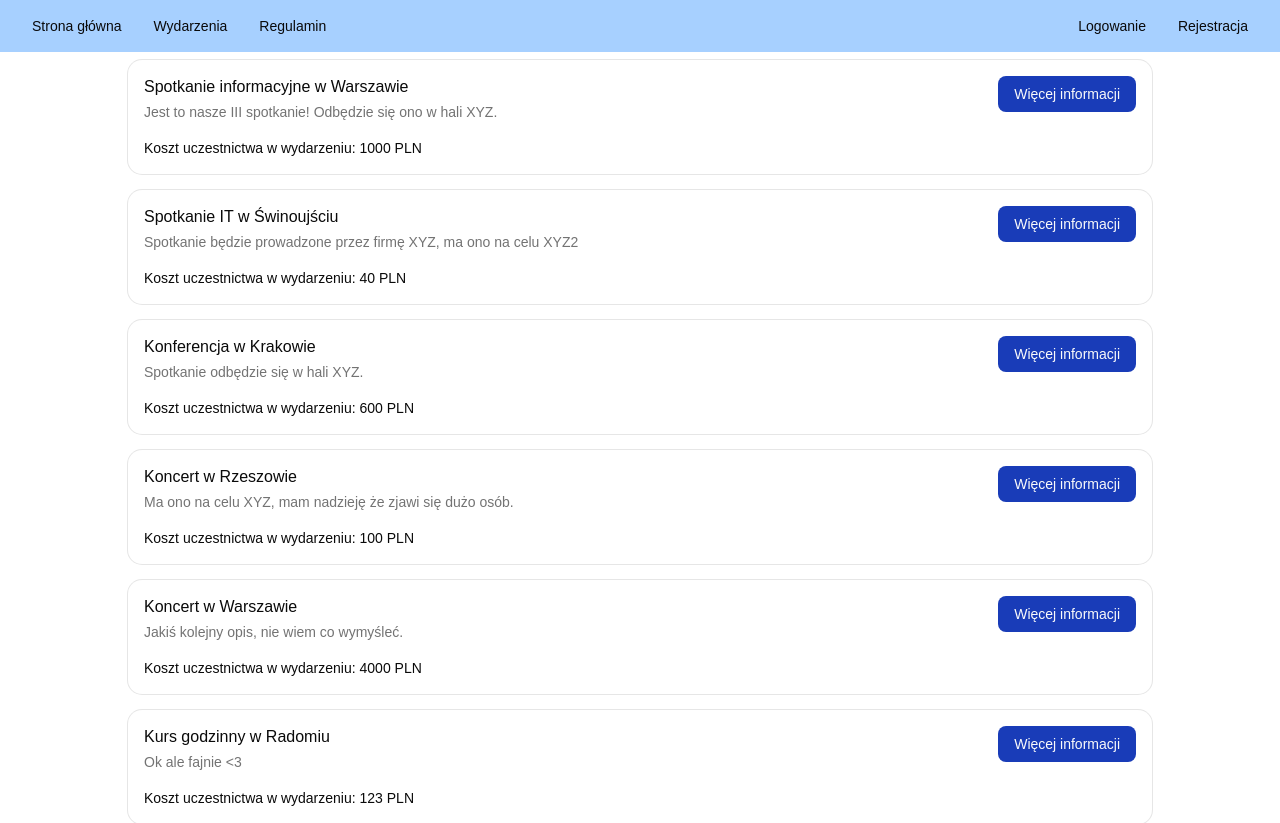
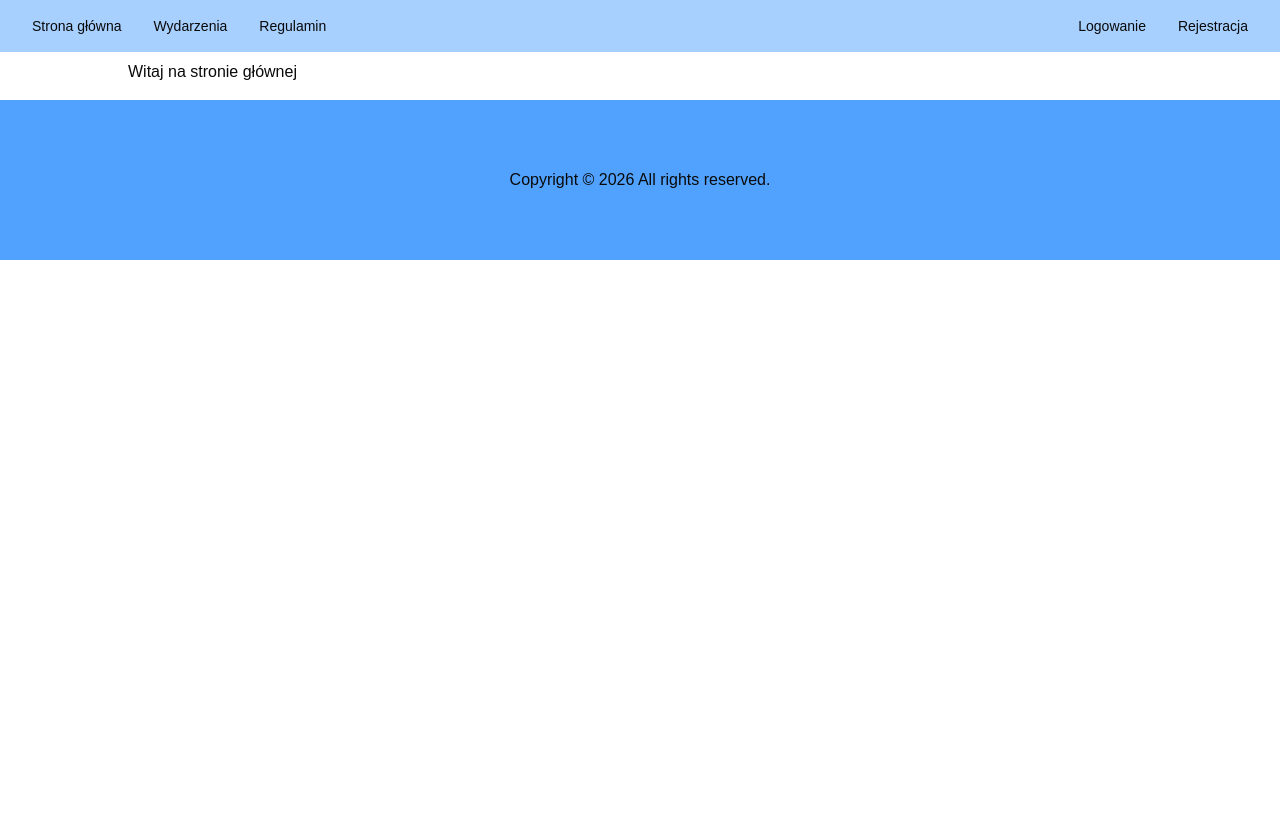
Before and after one commit to adammenkiel/SaleDrop, a React (Vite) app in the folder Frontend/: page / in a window 1280 px wide. Shown: the top 823 px of the page. After the commit the page ends 800 px from the top, so only its background shows below. Built offline with nearby package versions, Linux system fonts and the light colour scheme.

Commit message:
react-router-dom update

```diff
--- a/Frontend/package.json
+++ b/Frontend/package.json
@@ -18,6 +18,7 @@
     "lucide-react": "^1.17.0",
     "react": "^19.2.6",
     "react-dom": "^19.2.6",
+    "react-router-dom": "^7.17.0",
     "shadcn": "^4.11.0",
     "tailwind-merge": "^3.6.0",
     "tailwindcss": "^4.3.0",
--- a/Frontend/src/App.tsx
+++ b/Frontend/src/App.tsx
@@ -1,34 +1,36 @@
 
 import NavigationBar from "@/components/layout/navigation-bar";
 import Footer from "./components/layout/footer";
-import EventCard from "./components/layout/event-card";
 import LoginCard from "./components/layout/auth/login-card";
 import RegisterCard from "./components/layout/auth/register-card";
 import { useAuthContext } from "./logic/auth-context";
 import SuccessCard from "./components/layout/auth/success-card";
+import { BrowserRouter, Route, Routes } from "react-router-dom";
+import EventsPage from "./pages/events-page";
+import MainPage from "./pages/main-page";
 
   export default function App() {
     const { view } = useAuthContext();
     return (
-      <>
+      <BrowserRouter>
+
+        {/* Modals */}
         {view === "login" && (<LoginCard />)}
         {view === "register" && (<RegisterCard />)}
         {view === "success" && (<SuccessCard />)}
+
         {/* Navigation bar */}
         <NavigationBar />
 
         {/* Page content */}
-        <div className="flex flex-col mx-[10%] gap-4">
-          <EventCard name="Spotkanie informacyjne w Warszawie" shortDescription="Jest to nasze III spotkanie! Odbędzie się ono w hali XYZ." price={1000} />
-          <EventCard name="Spotkanie IT w Świnoujściu" shortDescription="Spotkanie będzie prowadzone przez firmę XYZ, ma ono na celu XYZ2" price={40} />
-          <EventCard name="Konferencja w Krakowie" shortDescription="Spotkanie odbędzie się w hali XYZ." price={600} />
-          <EventCard name="Koncert w Rzeszowie" shortDescription="Ma ono na celu XYZ, mam nadzieję że zjawi się dużo osób." price={100} />
-          <EventCard name="Koncert w Warszawie" shortDescription="Jakiś kolejny opis, nie wiem co wymyśleć." price={4000} />
-          <EventCard name="Kurs godzinny w Radomiu" shortDescription="Ok ale fajnie <3" price={123} />
+        <div className="mx-[10%]">
+          <Routes>
+            <Route path = "/" element = {<MainPage />} />
+            <Route path = "/events" element = {<EventsPage />} />
+          </Routes>
         </div>
-
         {/* Footer */}
         <Footer />
-      </>
+      </BrowserRouter>
     );
   }
--- a/Frontend/src/components/layout/navigation-bar.tsx
+++ b/Frontend/src/components/layout/navigation-bar.tsx
@@ -10,8 +10,7 @@ import { useState } from "react";
 export default function NavigationBar() {
     const { setView } = useAuthContext();
     const isLogged = localStorage.getItem("logged");
-
-    const [username, setUsername] = useState("");
+    const [username, setUsername] = useState(localStorage.getItem("nickname"));
 
     const fetchMe = async () => {
     	const response = await fetch("http://localhost:3000/api/me", {
@@ -21,9 +20,11 @@ export default function NavigationBar() {
 
     	if(response.ok) {
             const data = await response.json();
+            localStorage.setItem("nickname", data.nickName);
     		setUsername(data.nickName);
     	} else {
             localStorage.removeItem("logged");
+            localStorage.removeItem("nickname");
             window.location.reload();
         }
     };
--- /dev/null
+++ b/Frontend/src/pages/events-page.tsx
@@ -0,0 +1,14 @@
+import EventCard from "@/components/layout/event-card";
+
+export default function EventsPage() {
+    return (
+        <div className="flex flex-col gap-4">
+            <EventCard name="Spotkanie informacyjne w Warszawie" shortDescription="Jest to nasze III spotkanie! Odbędzie się ono w hali XYZ." price={1000} />
+            <EventCard name="Spotkanie IT w Świnoujściu" shortDescription="Spotkanie będzie prowadzone przez firmę XYZ, ma ono na celu XYZ2" price={40} />
+            <EventCard name="Konferencja w Krakowie" shortDescription="Spotkanie odbędzie się w hali XYZ." price={600} />
+            <EventCard name="Koncert w Rzeszowie" shortDescription="Ma ono na celu XYZ, mam nadzieję że zjawi się dużo osób." price={100} />
+            <EventCard name="Koncert w Warszawie" shortDescription="Jakiś kolejny opis, nie wiem co wymyśleć." price={4000} />
+            <EventCard name="Kurs godzinny w Radomiu" shortDescription="Ok ale fajnie <3" price={123} />
+        </div>
+    );
+}
--- /dev/null
+++ b/Frontend/src/pages/main-page.tsx
@@ -0,0 +1,7 @@
+export default function MainPage() {
+    return (
+        <>
+            Witaj na stronie głównej
+        </>
+    )
+}
```
Also changed, not shown: 1 other file (tests, documents, lock files or other folders).
